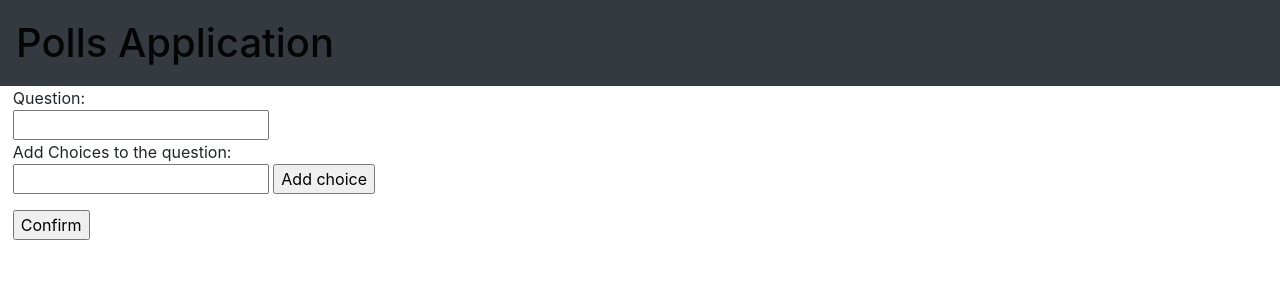
After one commit to Katnopic/djangodemo1, a Django app: page /polls/add/ in a window 1280 px wide. The commit adds this page. Shown: the top 300 px of the page. Run offline with Django 3.2, Linux system fonts and the light colour scheme; some libraries are stand-ins or nearby versions.

Commit message:
done "add" html form

```diff
--- /dev/null
+++ b/mysite/polls/static/polls/js/add_choice_to_list.js
@@ -0,0 +1,14 @@
+function AddChoiceToList(){
+    // get text from choice text field
+    var text = document.getElementById("txt_choice").value;
+
+    // construct a list element
+    var li = document.createElement("li")
+    li.appendChild(document.createTextNode(text));
+
+       // use appendChild and add it to the list of choices
+    document.getElementById("choices_list").appendChild(li);
+
+    // clear the choice text box
+    document.getElementById("txt_choice").value = "";
+}
--- a/mysite/polls/static/polls/style.css
+++ b/mysite/polls/static/polls/style.css
@@ -1,6 +1,8 @@
-h1 {
-    text-align: center;
+.navbar-brand{
+    font-size: 40px !important;
+    font-color: white;
 }
+
 #error_message{
     color:red;
     margin-left:1%;
--- /dev/null
+++ b/mysite/polls/templates/polls/add.html
@@ -0,0 +1,15 @@
+{% extends 'polls/base.html' %}
+{% load static %}
+
+{% block content %}
+    <form action="{% url 'polls:add_question' %}" method="post">
+        Question:<br>
+        <input type="text" name="question"><br>
+        Add Choices to the question:<br>
+        <input type="text" id="txt_choice"/>
+        <input type="button" value="Add choice" id="add_choice" onclick="AddChoiceToList()">
+        <ul id="choices_list"></ul>
+        <input type="submit" value="Confirm">
+    </form>
+    <script src="{% static 'polls/js/add_choice_to_list.js' %}"></script>
+{% endblock %}
--- a/mysite/polls/templates/polls/base.html
+++ b/mysite/polls/templates/polls/base.html
@@ -6,7 +6,9 @@
 
 <body>
     <div class="page-header">
-        <h1>Polls Application</h1>
+        <nav class="navbar navbar-light bg-dark">
+        <span class="navbar-brand mb-0 h1">Polls Application</span>
+        </nav>
     </div>
 
     <div class="page-content">
--- a/mysite/polls/templates/polls/index.html
+++ b/mysite/polls/templates/polls/index.html
@@ -12,5 +12,6 @@
     {% else %}
         <p>No polls are available.</p>
     {% endif %}
+    <a href="{% url 'polls:add' %}"><button>Add a Question</button></a>
 
 {% endblock %}
--- a/mysite/polls/urls.py
+++ b/mysite/polls/urls.py
@@ -12,5 +12,8 @@ urlpatterns = [
     path('<int:pk>/results',views.ResultsView.as_view(), name='results'),
     # /polls/5/vote
     path('<int:question_id>/vote/', views.vote,name='vote'),
-
+    # /polls/add
+    path('add/',views.add_page,name='add'),
+    # /polls/add_question
+    path('add/add_question',views.add_question,name='add_question')
 ]
--- a/mysite/polls/views.py
+++ b/mysite/polls/views.py
@@ -24,6 +24,9 @@ class DetailView(generic.DetailView):
         excludes questions that are not published yet
         """
         return Question.objects.filter(pub_date__lte=timezone.now())
+
+def add_page(request):
+    return render(request,'polls/add.html')
 
 class ResultsView(generic.DetailView):
     model = Question
@@ -66,3 +69,6 @@ def vote(request,question_id):
         # user hits the Back button.
         return HttpResponseRedirect(reverse('polls:results',args=(question_id,)))
         #return render(request,'polls/results',{'question_id':question_id})
+
+def add_question(request):
+    return HttpResponseRedirect(reverse('polls:index'))
```
